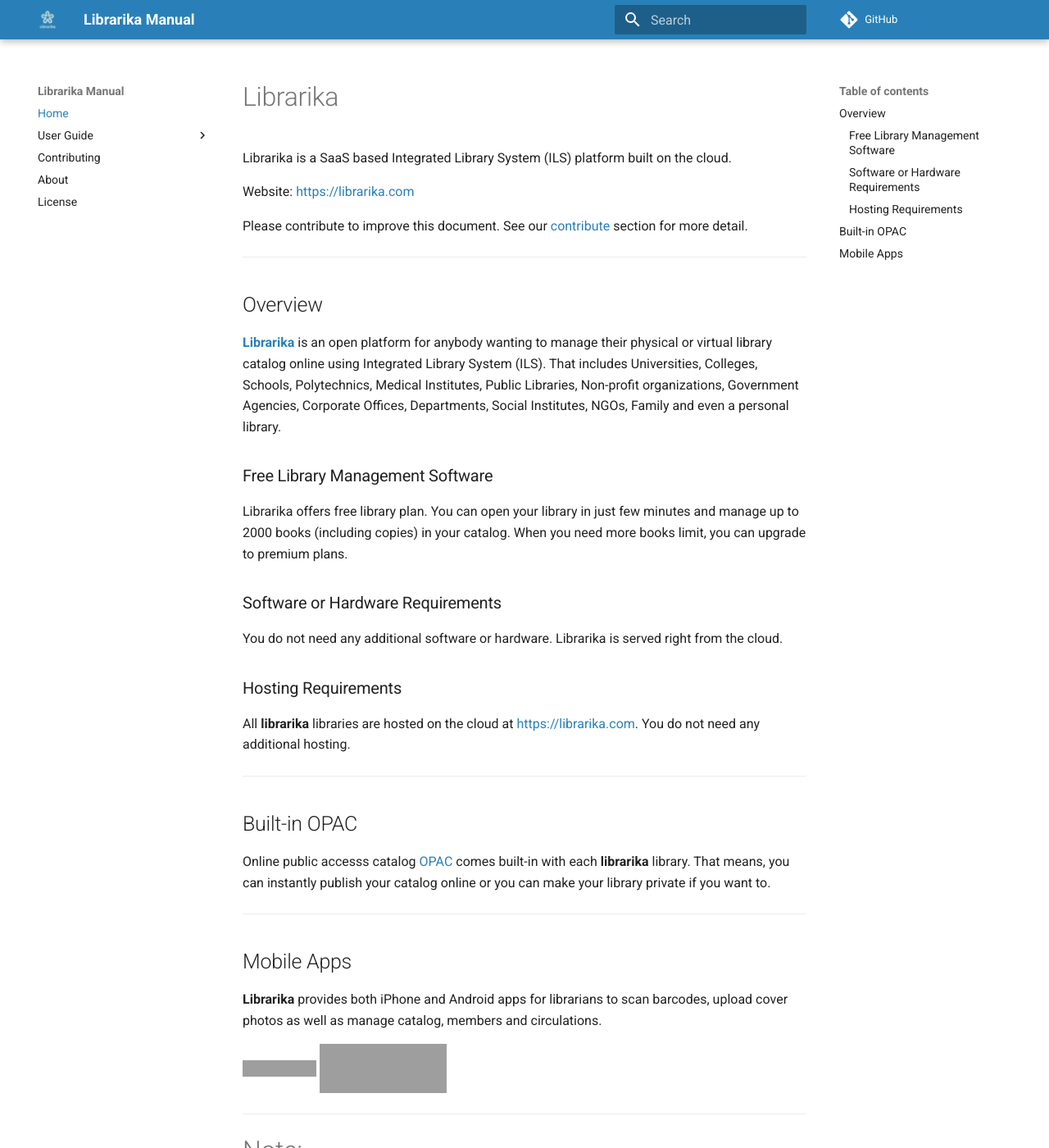
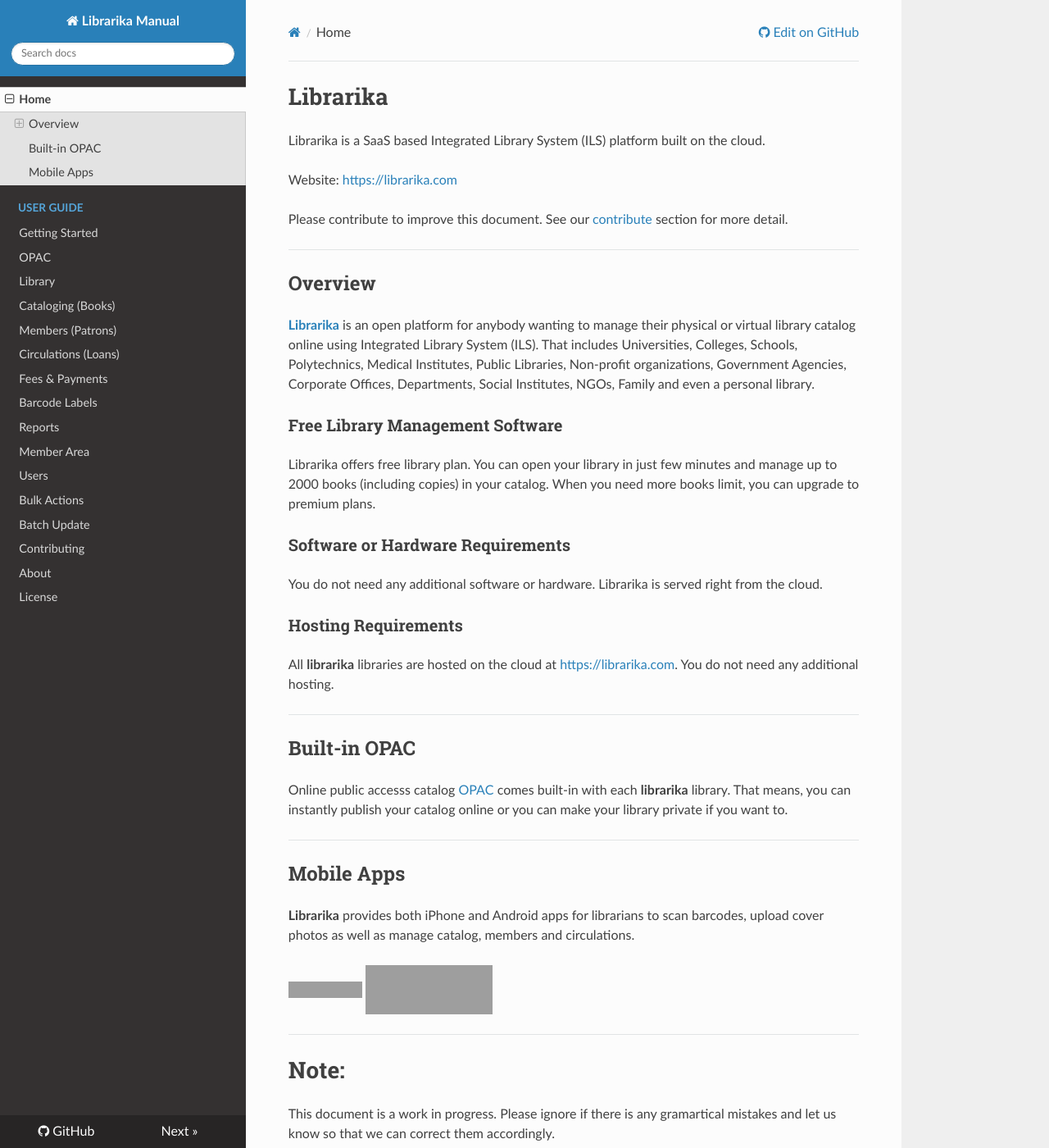
Before and after one commit to Librarika/manual, an MkDocs documentation site: the page built from docs/index.md, in a window 1280 px wide and 1400 px high. Shown: the whole window at 82% size. Built offline with MkDocs 1.6.1, drawn with Linux system fonts in a browser that asks for light colours; nearby versions of some CDN libraries; comment, search, counter and statistics services are not loaded; old or Windows-style settings are respelled for this version of MkDocs; some of the changed text lies outside the part shown; grey boxes are pictures that could not be loaded.

Commit message:
Tweaks on Librarika manual
Move back to readthedocs theme as it is recommended by the readthedocs server.

```diff
--- a/mkdocs.yml
+++ b/mkdocs.yml
@@ -3,15 +3,10 @@
 repo_name: GitHub
 site_description: The free integrated library system - ILS
 site_author: Librarika Team
-theme:
-    name: 'material'
-    logo: 'img/logo-tr.png'
-    favicon: 'img/logo.png'
-markdown_extensions:
-  - admonition
+theme: readthedocs
 extra_css:
   - 'css/extra.css'
-nav:
+pages:
     - 'Home': 'index.md'
     - 'User Guide':
       - 'Getting Started': 'getting-started.md'
```
